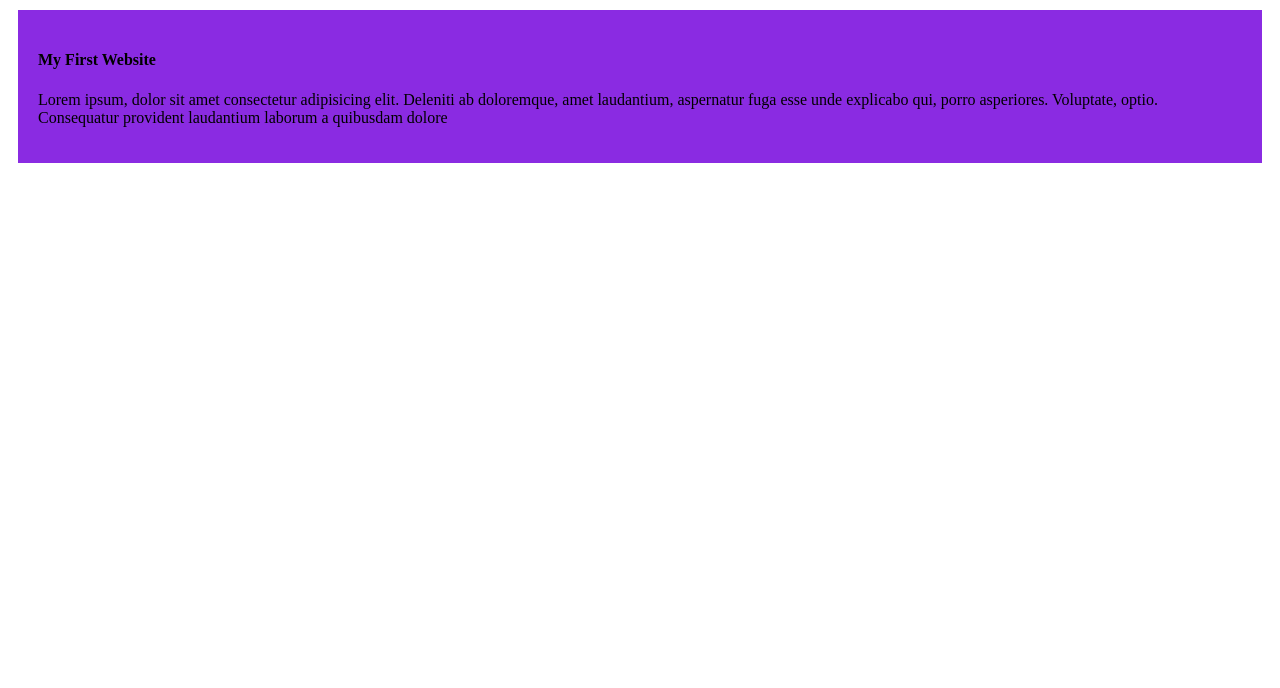
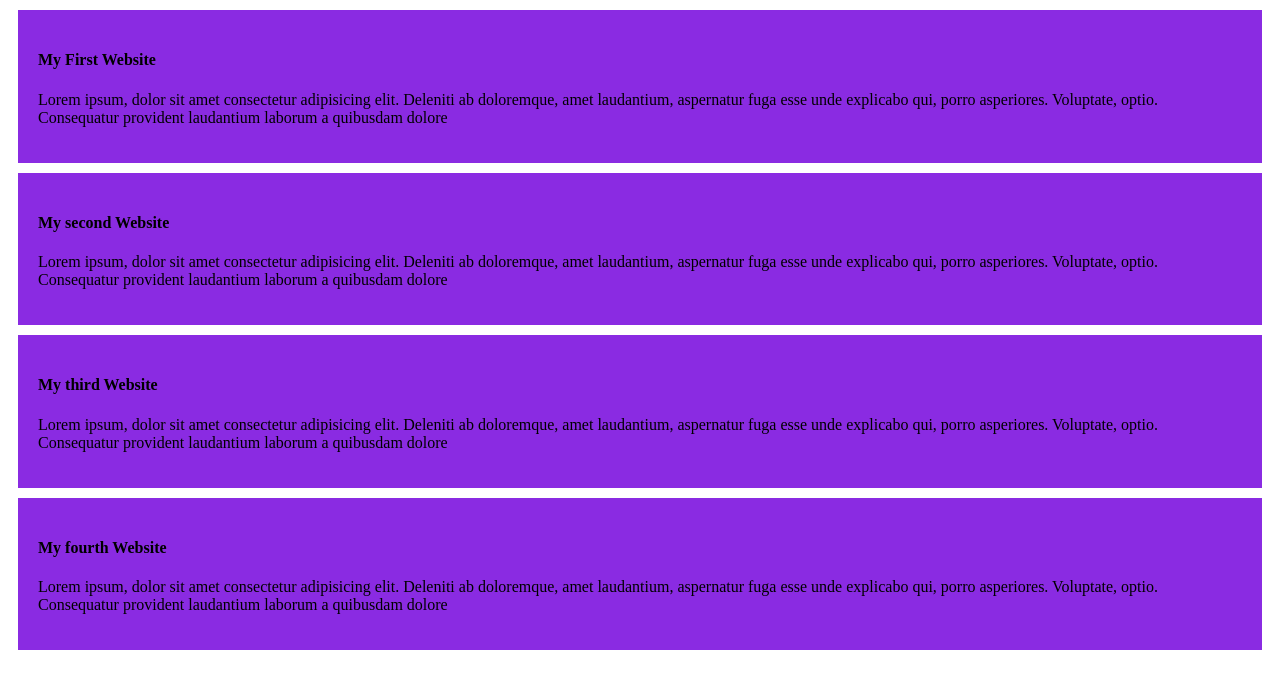
Before and after one commit to chandrikabhowmik11/my-first-website, a plain HTML site: page index.html in a window 1280 px wide. Drawn offline with Linux system fonts and the light colour scheme.

Commit message:
added second third fourth website

```diff
--- a/index.html
+++ b/index.html
@@ -16,5 +16,32 @@
         laborum a quibusdam dolore
       </p>
     </div>
+    <div>
+      <h4>My second Website</h4>
+      <p>
+        Lorem ipsum, dolor sit amet consectetur adipisicing elit. Deleniti ab
+        doloremque, amet laudantium, aspernatur fuga esse unde explicabo qui,
+        porro asperiores. Voluptate, optio. Consequatur provident laudantium
+        laborum a quibusdam dolore
+      </p>
+    </div>
+    <div>
+      <h4>My third Website</h4>
+      <p>
+        Lorem ipsum, dolor sit amet consectetur adipisicing elit. Deleniti ab
+        doloremque, amet laudantium, aspernatur fuga esse unde explicabo qui,
+        porro asperiores. Voluptate, optio. Consequatur provident laudantium
+        laborum a quibusdam dolore
+      </p>
+    </div>
+    <div>
+      <h4>My fourth Website</h4>
+      <p>
+        Lorem ipsum, dolor sit amet consectetur adipisicing elit. Deleniti ab
+        doloremque, amet laudantium, aspernatur fuga esse unde explicabo qui,
+        porro asperiores. Voluptate, optio. Consequatur provident laudantium
+        laborum a quibusdam dolore
+      </p>
+    </div>
   </body>
 </html>
--- a/styles/website.css
+++ b/styles/website.css
@@ -2,4 +2,5 @@ div {
   background-color: blueviolet;
   padding: 20px;
   margin: 10px;
+  margin-bottom: 10px;
 }
```
